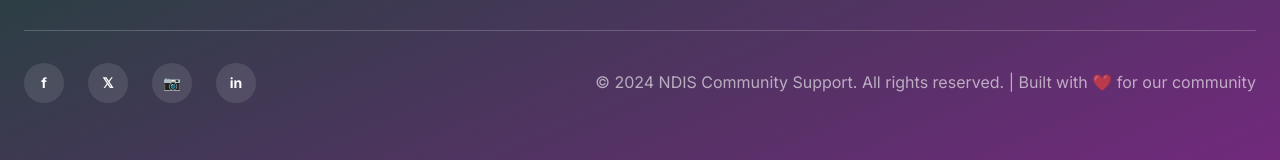
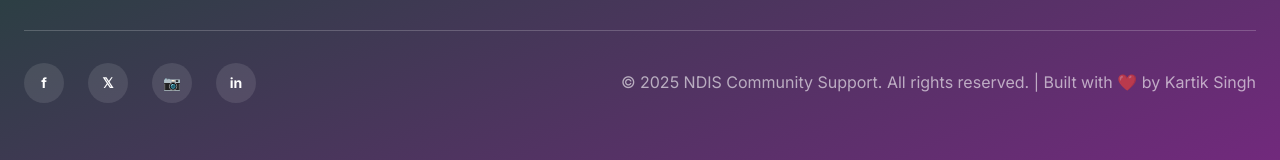
Before and after one commit to kartik-singhhh03/Sunrise-Healthcare, a React (Vite) app: page / in a window 1280 px wide. Shown: the part 7759-7919 px from the top of the page. Built offline with nearby package versions, Linux system fonts and the light colour scheme.

Commit message:
Updated project files

```diff
--- a/src/components/Footer.tsx
+++ b/src/components/Footer.tsx
@@ -158,10 +158,11 @@ const Footer = () => {
             </div>
 
             <p className="text-white/60 text-center md:text-right">
-              © 2024 NDIS Community Support. All rights reserved.
+              © 2025 NDIS Community Support. All rights reserved.
               <br className="md:hidden" />
               <span className="hidden md:inline"> | </span>
-              Built with ❤️ for our community
+              Built with ❤️ by Kartik Singh
+
             </p>
           </div>
         </motion.div>
```
